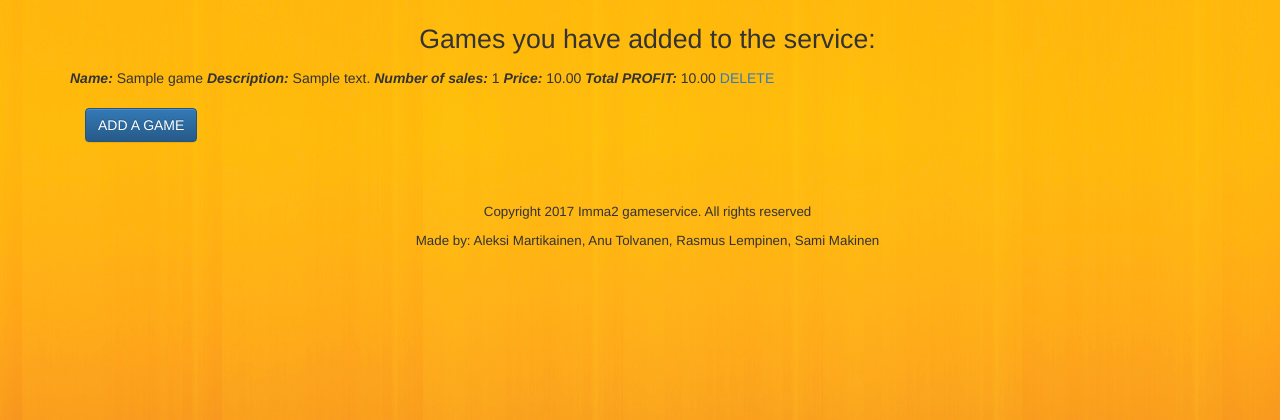
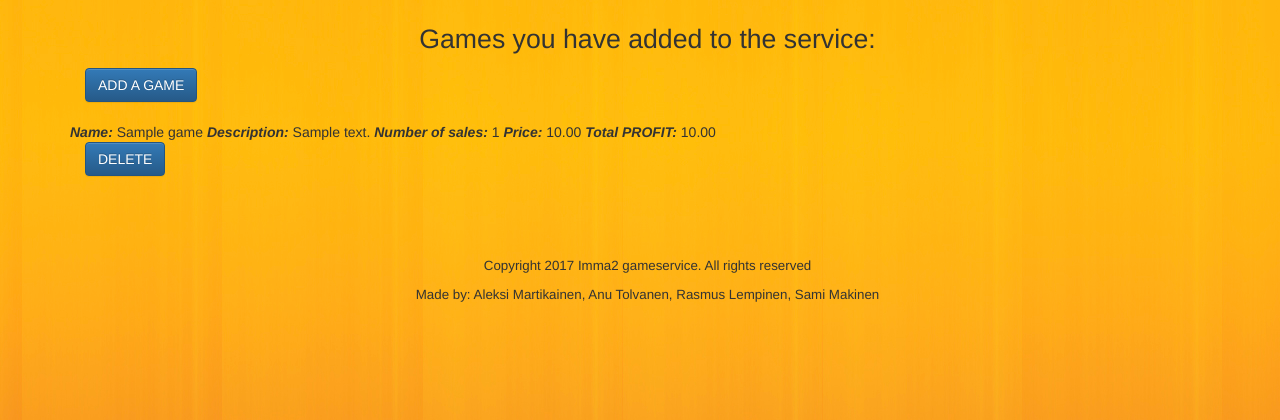
Before and after one commit to M4R774/imma2-game-service, a Django app: page /dev/ in a window 1280 px wide. Shown: the part 50-470 px from the top of the page. Run offline with Django 3.2, Linux system fonts and the light colour scheme; a user stored in the database is signed in; tables that the repository leaves empty hold one stand-in row (values such as "Sample post"); some libraries are stand-ins or nearby versions.

Commit message:
templates/dev.html

```diff
--- a/gameservice/templates/dev.html
+++ b/gameservice/templates/dev.html
@@ -8,13 +8,19 @@
 {% if not context.devgames %}
 <p>None</p>
 {% else %}
+<form action="{% url 'addgame' %}" class="container">
+  <input type="submit" class="btn btn-primary" value="ADD A GAME"/>
+</form><br>
 {% for g in context.devgames %}
   <i><b>Name:</i></b> {{ g.name }}
   <i><b>Description:</i></b> {{ g.description}}
   <i><b>Number of sales:</i></b> {{ g.sales }}
   <i><b>Price:</i></b> {{ g.price }}
   <i><b>Total PROFIT:</i></b> {{ g.sales|mul:g.price }}
-  <a href="{% url 'delete_game' g.id %}">DELETE</a>
+  <!-- <a href="{% url 'delete_game' g.id %}">DELETE</a> -->
+  <form action="{% url 'delete_game' g.id %}" class="container">
+    <input type="submit" class="btn btn-primary" value="DELETE"/>
+  </form>
 
   <br>
 
@@ -26,8 +32,5 @@
 {% endif %}
 <br>
 <!-- <p><a href="{% url 'addgame' %}">ADD GAME</a></p> -->
-<form action="{% url 'addgame' %}" class="container">
-  <input type="submit" class="btn btn-primary" value="ADD A GAME"/>
-</form><br>
 
 {% endblock %}
```
